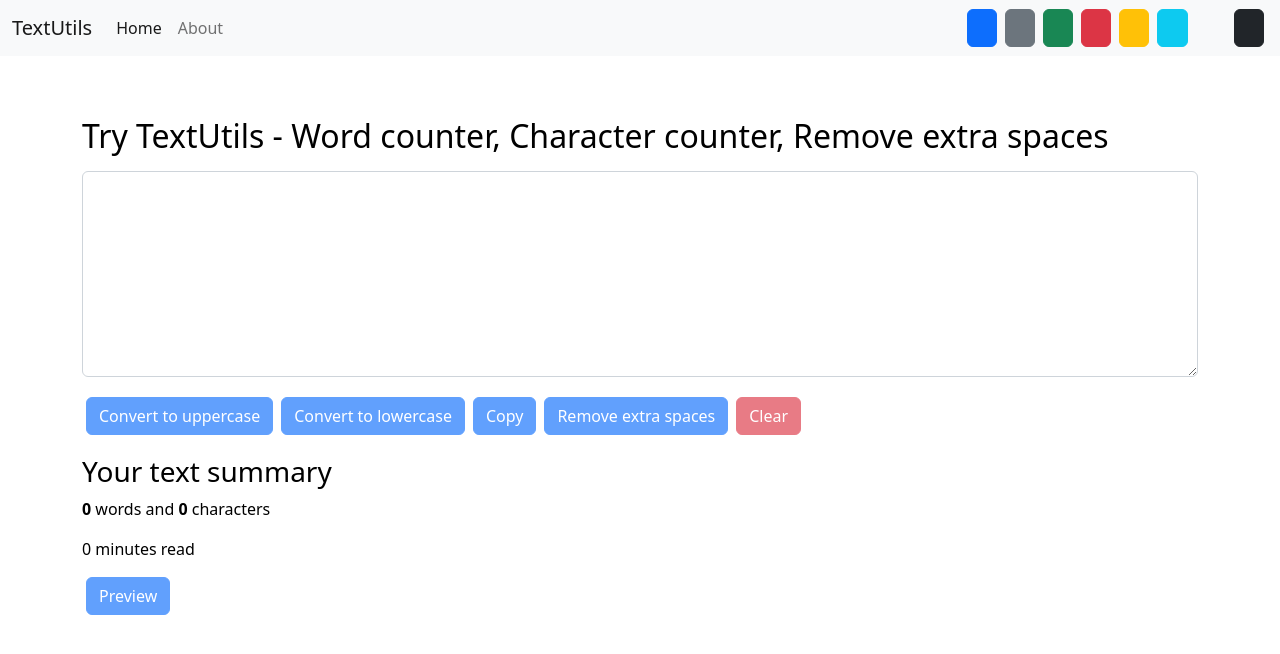
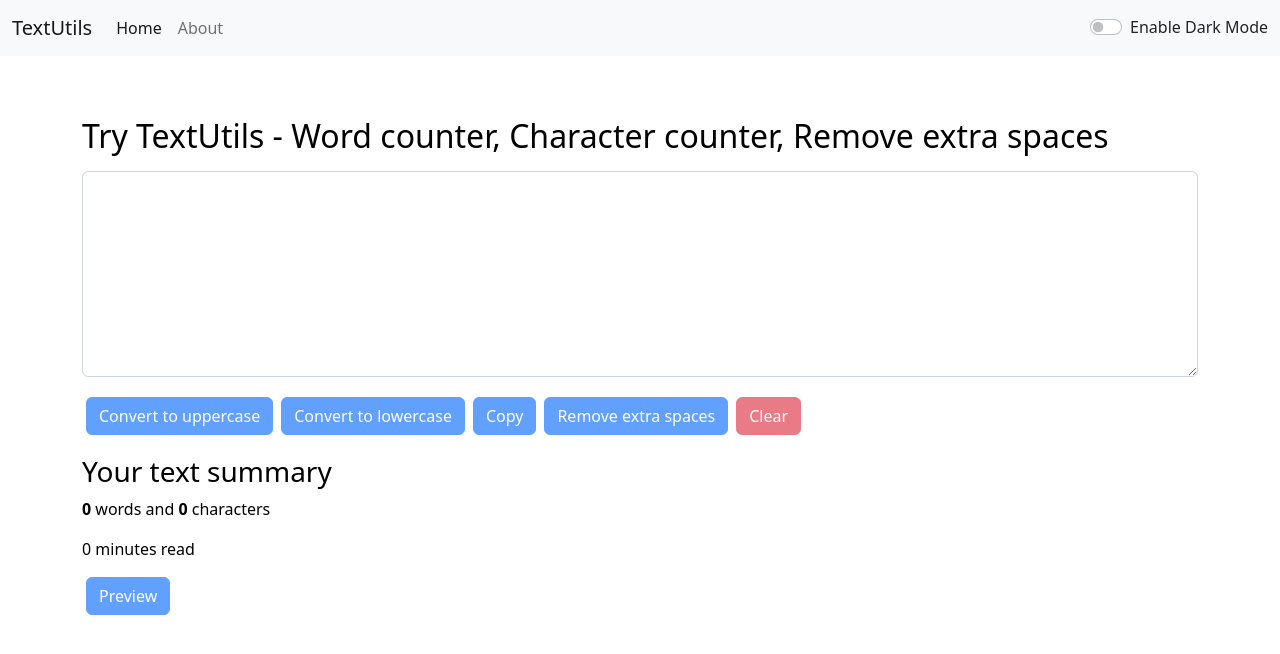
Before and after one commit to ItachiUchiha2882/TextUtils, a React (Create React App) app: page / in a window 1280 px wide. Shown: the top 654 px of the page. Built offline with nearby package versions, Linux system fonts and the light colour scheme.

Commit message:
reverted changes from tut20

```diff
--- a/src/App.js
+++ b/src/App.js
@@ -30,31 +30,17 @@ export default function App() {
     }, 1500);
   }
 
-  const removeClasses = () => {
-    document.body.classList.remove('bg-primary');
-    document.body.classList.remove('bg-secondary');
-    document.body.classList.remove('bg-success');
-    document.body.classList.remove('bg-danger');
-    document.body.classList.remove('bg-warning');
-    document.body.classList.remove('bg-info');
-    document.body.classList.remove('bg-light');
-    document.body.classList.remove('bg-dark');
-  }
-
   // `toggleMode` is made to to use for toggling modes.
-  const toggleMode = (cls) => {
-    removeClasses();
-    console.log(cls);
-    document.body.classList.add('bg-' + cls);
+  const toggleMode = () => {
     if (mode === 'light') {
       setMode('dark');
       document.body.style.backgroundColor = '#002547';
-      // showAlert('success', 'Dark mode enabled.')
+      showAlert('success', 'Dark mode enabled.')
     }
     else {
       setMode('light');
       document.body.style.backgroundColor = 'white';
-      // showAlert('success', 'Light mode enabled.')
+      showAlert('success', 'Light mode enabled.')
     }
   }
 
--- a/src/components/Navbar.js
+++ b/src/components/Navbar.js
@@ -28,20 +28,10 @@ export default function Navbar(props) {
               <Link className={`nav-link ${tab === 'about' ? 'active' : ''}`} onClick={() => { setTab('about') }} to="/about">{props.aboutText}</Link>
             </li>
           </ul>
-          <div>
-            <button type="button" onClick={()=> props.toggleMode('primary')} className="btn mx-1 btn-primary">&nbsp;</button>
-            <button type="button" onClick={()=> props.toggleMode('secondary')} className="btn mx-1 btn-secondary">&nbsp;</button>
-            <button type="button" onClick={()=> props.toggleMode('success')} className="btn mx-1 btn-success">&nbsp;</button>
-            <button type="button" onClick={()=> props.toggleMode('danger')} className="btn mx-1 btn-danger">&nbsp;</button>
-            <button type="button" onClick={()=> props.toggleMode('warning')} className="btn mx-1 btn-warning">&nbsp;</button>
-            <button type="button" onClick={()=> props.toggleMode('info')} className="btn mx-1 btn-info">&nbsp;</button>
-            <button type="button" onClick={()=> props.toggleMode('light')} className="btn mx-1 btn-light">&nbsp;</button>
-            <button type="button" onClick={()=> props.toggleMode('dark')} className="btn mx-1 btn-dark">&nbsp;</button>
-          </div>
-          {/* <div className={`form-check form-switch text-${props.mode === 'light' ? 'dark' : 'light'}`}>
+          <div className={`form-check form-switch text-${props.mode === 'light' ? 'dark' : 'light'}`}>
             <input className="form-check-input" onClick={props.toggleMode} type="checkbox" role="switch" id="flexSwitchCheckDefault" />
             <label className="form-check-label" htmlFor="flexSwitchCheckDefault">Enable Dark Mode</label>
-          </div> */}
+          </div>
         </div>
 
       </div>
```
